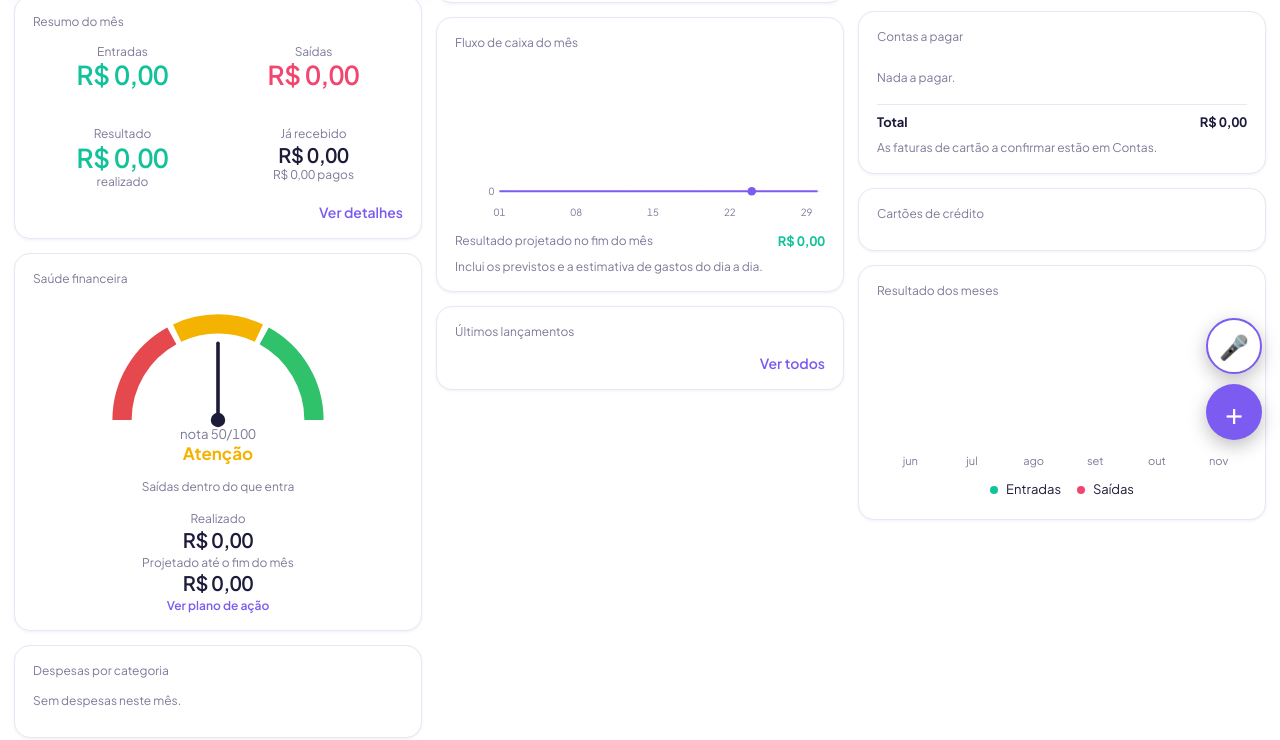
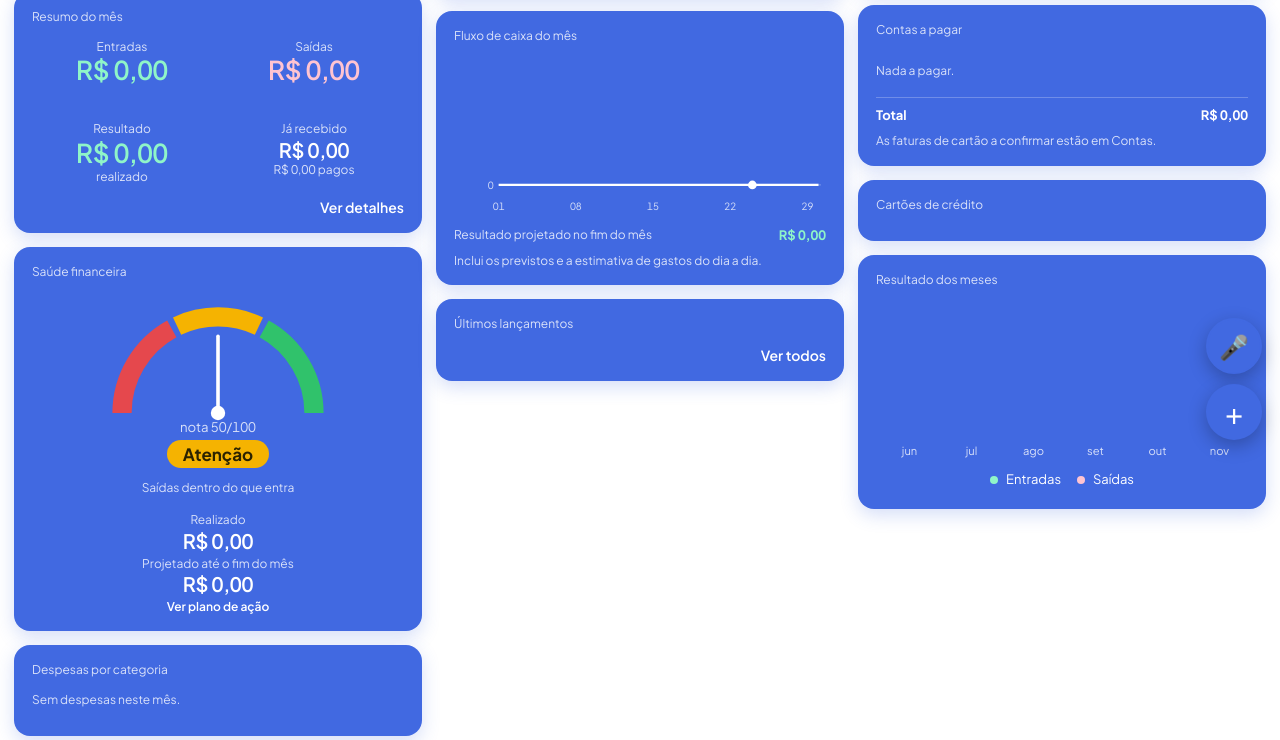
Before and after one commit to JoseCarlos79/Controle_Financeiro, a plain HTML site: page index.html in a window 1280 px wide. Shown: the part 340-1080 px from the top of the page. Drawn offline with Linux system fonts and the light colour scheme.

Commit message:
Tema azul royal (#4169E1) nos quadrados, fundo branco; alterna entre azul, claro e escuro
Co-Authored-By: Claude Sonnet 5.5 <noreply@anthropic.com>
Claude-Session: https://claude.ai/code/session_018USJyeUCWE1f148ZUGi2dp

```diff
--- a/index.html
+++ b/index.html
@@ -30,13 +30,19 @@ small,.mut{color:var(--mut);font-size:12px}.pos{color:var(--pos)}.neg{color:var(
 @media(min-width:760px){.dash,.pg{grid-template-columns:1fr 1fr}.pg.one{grid-template-columns:1fr}}
 @media(min-width:1080px){.dash{grid-template-columns:repeat(3,1fr)}.ict{display:flex}.hb{display:none}}
 
+:root[data-theme=royal]{--bg:#ffffff;--card:#4169E1;--ink:#1d1b3a;--mut:#6b6a85;--line:#e4e6f5;--ac:#4169E1;--onac:#fff;--pos:#12a37f;--neg:#e5365f;color-scheme:light}
+:root[data-theme=royal] :is(.card,.top,.menu,#toast){--ink:#fff;--mut:rgba(255,255,255,.80);--line:rgba(255,255,255,.24);--pos:#8ff5c8;--neg:#ffc4d1;--ac:#fff;--onac:#4169E1;color:#fff}
+:root[data-theme=royal] .card,:root[data-theme=royal] .top{border:0;box-shadow:0 6px 18px rgba(65,105,225,.22)}
+:root[data-theme=royal] .card.herob{background:linear-gradient(135deg,#1c2a7a 0%,#3a56d4 100%);box-shadow:0 8px 22px rgba(28,42,122,.35)}
+:root[data-theme=royal] .card .d8{filter:brightness(2.2) saturate(.8)}
 :root[data-theme=light]{--bg:#ffffff;--card:#ffffff;--ink:#1d1b3a;--mut:#7d7a99;--line:#e9e6f5;--ac:#7c5cf0;--onac:#fff}
 :root[data-theme=light] .card,:root[data-theme=light] .top{box-shadow:0 1px 3px rgba(40,30,90,.07);border:1px solid var(--line)}:root[data-theme=light] .card.herob{border:0;box-shadow:0 8px 22px rgba(30,107,255,.25)}
 :root[data-theme=dark]{--bg:#0e0b24;--card:#171434;--ink:#ecebf8;--mut:#9a97bd;--line:#2b2754;--pos:#3ddc97;--neg:#ff6b8a;--ac:#8b6cff;--onac:#fff;color-scheme:dark}
 :root[data-theme=dark] body{background:radial-gradient(900px 420px at 88% -6%,rgba(139,108,255,.20),transparent 70%),radial-gradient(700px 380px at -5% 8%,rgba(30,107,255,.12),transparent 70%),var(--bg);background-attachment:fixed}
 .card.herob{background:linear-gradient(135deg,#1e6bff 0%,#12b5c9 100%);border:0;color:#fff}.card.herob small{color:rgba(255,255,255,.82)}.card.herob .hv{font-size:30px;font-weight:700;margin:4px 0 8px;letter-spacing:-.5px}
 .themeb{color:var(--ink)!important;font-size:19px!important;width:32px;height:32px}
-.gauge{display:block;margin:2px auto 0;width:min(240px,100%)}.gst{text-align:center;font-weight:700;font-size:17px;margin:0 0 12px}
+@media(max-width:420px){.kpis .big{font-size:22px}}
+.gauge{display:block;margin:2px auto 0;width:min(240px,100%)}.gst{text-align:center;font-weight:700;font-size:17px;margin:8px 0 12px}
 .card{background:var(--card);border:1px solid var(--line);border-radius:16px;padding:16px 18px;min-width:0}.ct{font-size:12px;color:var(--mut);margin:0 0 12px}
 .card>h2:first-child{margin-top:0}h2{font-size:12px;font-weight:500;color:var(--mut);margin:26px 0 10px}
 .big{font-size:26px;font-weight:600;letter-spacing:-.01em;line-height:1.15}.hero{font-size:34px;font-weight:600;letter-spacing:-.02em;line-height:1.1;margin:2px 0 10px}
@@ -74,7 +80,7 @@ input[type=range]{width:100%;padding:0;border:0;accent-color:var(--ac)}
 .fab.mic{bottom:calc(86px + env(safe-area-inset-bottom,0px));background:var(--card);color:var(--ac);border:2px solid var(--ac);font-size:24px;line-height:52px}
 @media(max-width:430px){.tt{display:none}}
 </style>
-<script>try{document.documentElement.dataset.theme=localStorage.getItem("fin-theme")||"light"}catch(e){document.documentElement.dataset.theme="light"}</script>
+<script>try{document.documentElement.dataset.theme=localStorage.getItem("fin-theme")||"royal"}catch(e){document.documentElement.dataset.theme="royal"}</script>
 </head>
 <body>
 <div id="app"></div>
@@ -329,9 +335,9 @@ function gauge(sc){
   const gp=(v,r)=>{const a=Math.PI*(1-v/100);return(100+r*Math.cos(a)).toFixed(1)+' '+(100-r*Math.sin(a)).toFixed(1)};
   const arc=(a,b,c)=>`<path d="M${gp(a,80)} A80 80 0 0 1 ${gp(b,80)}" fill="none" stroke="${c}" stroke-width="16" stroke-linecap="butt"/>`;
   const st=hStat(sc);
-  return`<svg class="gauge" viewBox="0 0 200 118" role="img" aria-label="Nota de saúde financeira ${sc} de 100, ${st[0]}">${arc(0,34,'#e5484d')}${arc(36,64,'#f5b301')}${arc(66,100,'#30c26b')}<line x1="100" y1="100" x2="${gp(sc,64).split(' ')[0]}" y2="${gp(sc,64).split(' ')[1]}" stroke="var(--ink)" stroke-width="3" stroke-linecap="round"/><circle cx="100" cy="100" r="6" fill="var(--ink)"/><text x="100" y="116" font-size="11" text-anchor="middle" fill="var(--mut)">nota ${sc}/100</text></svg><p class="gst" style="color:${st[1]}">${st[0]}</p>`;
+  return`<svg class="gauge" viewBox="0 0 200 118" role="img" aria-label="Nota de saúde financeira ${sc} de 100, ${st[0]}">${arc(0,34,'#e5484d')}${arc(36,64,'#f5b301')}${arc(66,100,'#30c26b')}<line x1="100" y1="100" x2="${gp(sc,64).split(' ')[0]}" y2="${gp(sc,64).split(' ')[1]}" stroke="var(--ink)" stroke-width="3" stroke-linecap="round"/><circle cx="100" cy="100" r="6" fill="var(--ink)"/><text x="100" y="116" font-size="11" text-anchor="middle" fill="var(--mut)">nota ${sc}/100</text></svg><p class="gst"><span style="background:${st[1]};color:${sc>=35&&sc<55?'#2b2300':'#fff'};padding:3px 16px;border-radius:99px">${st[0]}</span></p>`;
 }
-function toggleTheme(){const d=document.documentElement,n=d.dataset.theme==='dark'?'light':'dark';d.dataset.theme=n;try{localStorage.setItem('fin-theme',n)}catch(e){}}
+function toggleTheme(){const d=document.documentElement,L=['royal','light','dark'],n=L[(L.indexOf(d.dataset.theme)+1)%3];d.dataset.theme=n;try{localStorage.setItem('fin-theme',n)}catch(e){}}
 function saldos(){
   const t0=T0(),acc={};CF().bal.forEach(b=>acc[b[0]]=0);
   for(let k=t0;k<=M;k=addM(k,1))pend(k).forEach(x=>{if(x.r.acc in acc)acc[x.r.acc]+=x.r.type==='r'?x.r.v:-x.r.v});
@@ -376,7 +382,7 @@ function wrap(h,marks){
 }
 function render(){
   const ms=mDate(M).toLocaleDateString('pt-BR',{month:'short',year:'numeric'}).replace('.','').replace(' de ',' '),cur=TABS.find(t=>t[0]===view);
-  $('#app').innerHTML=`<header class="top"><button class="hb" onclick="menu=!menu;render()" aria-label="Menu" aria-expanded="${menu}">☰</button><b class="tt">${cur[1]}</b><nav class="ict">${TABS.map(t=>`<button class="${view===t[0]?'on':''}" onclick="go('${t[0]}')" title="${t[1]}" aria-label="${t[1]}">${t[2]}</button>`).join('')}</nav><span class="sp"></span><button class="micb" onclick="micGo()" aria-label="Lançar por voz" title="Lançar por voz">🎤</button><div class="pill"><button onclick="mm(-1)" aria-label="Mês anterior">‹</button><span>${ms}</span><button onclick="mm(1)" aria-label="Próximo mês">›</button></div><button class="sync themeb" onclick="toggleTheme()" aria-label="Trocar tema claro/escuro" title="Tema claro/escuro">🌓</button><button class="sync ${syncState}" id="syncb" onclick="syncNow()" title="${SYNCT[syncState]}" aria-label="Sincronização">☁</button>${menu?`<div class="menu">${TABS.map(t=>`<button class="${view===t[0]?'on':''}" onclick="go('${t[0]}')">${t[2]}&nbsp; ${t[1]}</button>`).join('')}</div>`:''}</header>`+syncBanner()+welcome()+(view==='visao'?vVisao():wrap(V[view](),SPLIT[view]||[]));
+  $('#app').innerHTML=`<header class="top"><button class="hb" onclick="menu=!menu;render()" aria-label="Menu" aria-expanded="${menu}">☰</button><b class="tt">${cur[1]}</b><nav class="ict">${TABS.map(t=>`<button class="${view===t[0]?'on':''}" onclick="go('${t[0]}')" title="${t[1]}" aria-label="${t[1]}">${t[2]}</button>`).join('')}</nav><span class="sp"></span><button class="micb" onclick="micGo()" aria-label="Lançar por voz" title="Lançar por voz">🎤</button><div class="pill"><button onclick="mm(-1)" aria-label="Mês anterior">‹</button><span>${ms}</span><button onclick="mm(1)" aria-label="Próximo mês">›</button></div><button class="sync themeb" onclick="toggleTheme()" aria-label="Trocar tema claro/escuro" title="Trocar tema (azul, claro, escuro)">🌓</button><button class="sync ${syncState}" id="syncb" onclick="syncNow()" title="${SYNCT[syncState]}" aria-label="Sincronização">☁</button>${menu?`<div class="menu">${TABS.map(t=>`<button class="${view===t[0]?'on':''}" onclick="go('${t[0]}')">${t[2]}&nbsp; ${t[1]}</button>`).join('')}</div>`:''}</header>`+syncBanner()+welcome()+(view==='visao'?vVisao():wrap(V[view](),SPLIT[view]||[]));
   requestAnimationFrame(()=>requestAnimationFrame(()=>{document.querySelectorAll('[data-w]').forEach(e=>e.style.width=e.dataset.w);document.querySelectorAll('[data-h]').forEach(e=>e.style.height=e.dataset.h)}));
   animHero();
 }
--- a/sw.js
+++ b/sw.js
@@ -1,4 +1,4 @@
-const V='controle-v5',A=['./','index.html','firebase-config.js','manifest.webmanifest','icon-192.png','icon-512.png'];
+const V='controle-v6',A=['./','index.html','firebase-config.js','manifest.webmanifest','icon-192.png','icon-512.png'];
 self.addEventListener('install',e=>{e.waitUntil(caches.open(V).then(c=>c.addAll(A)).then(()=>self.skipWaiting()))});
 self.addEventListener('activate',e=>{e.waitUntil(caches.keys().then(k=>Promise.all(k.filter(x=>x!==V).map(x=>caches.delete(x)))).then(()=>self.clients.claim()))});
 self.addEventListener('fetch',e=>{
```
